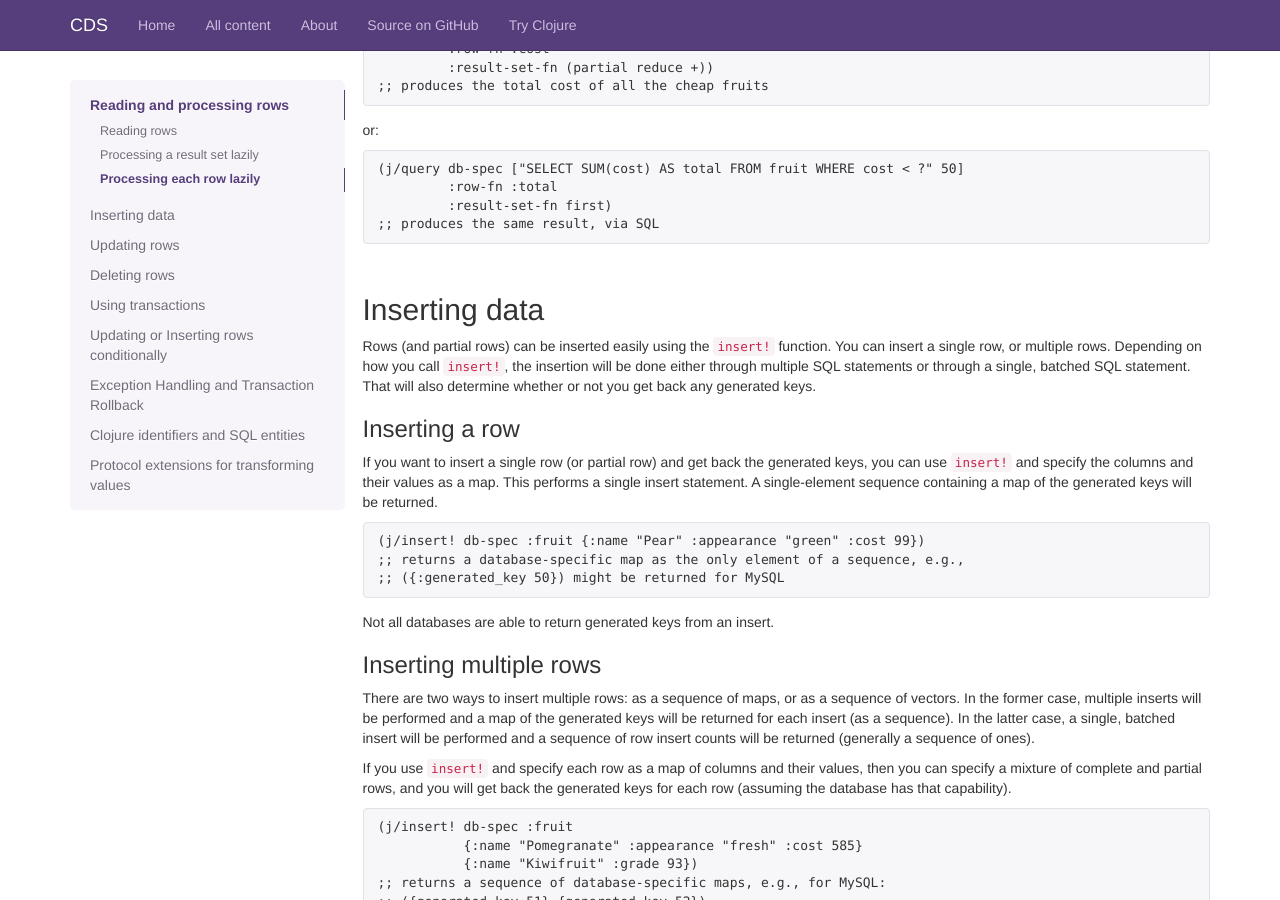
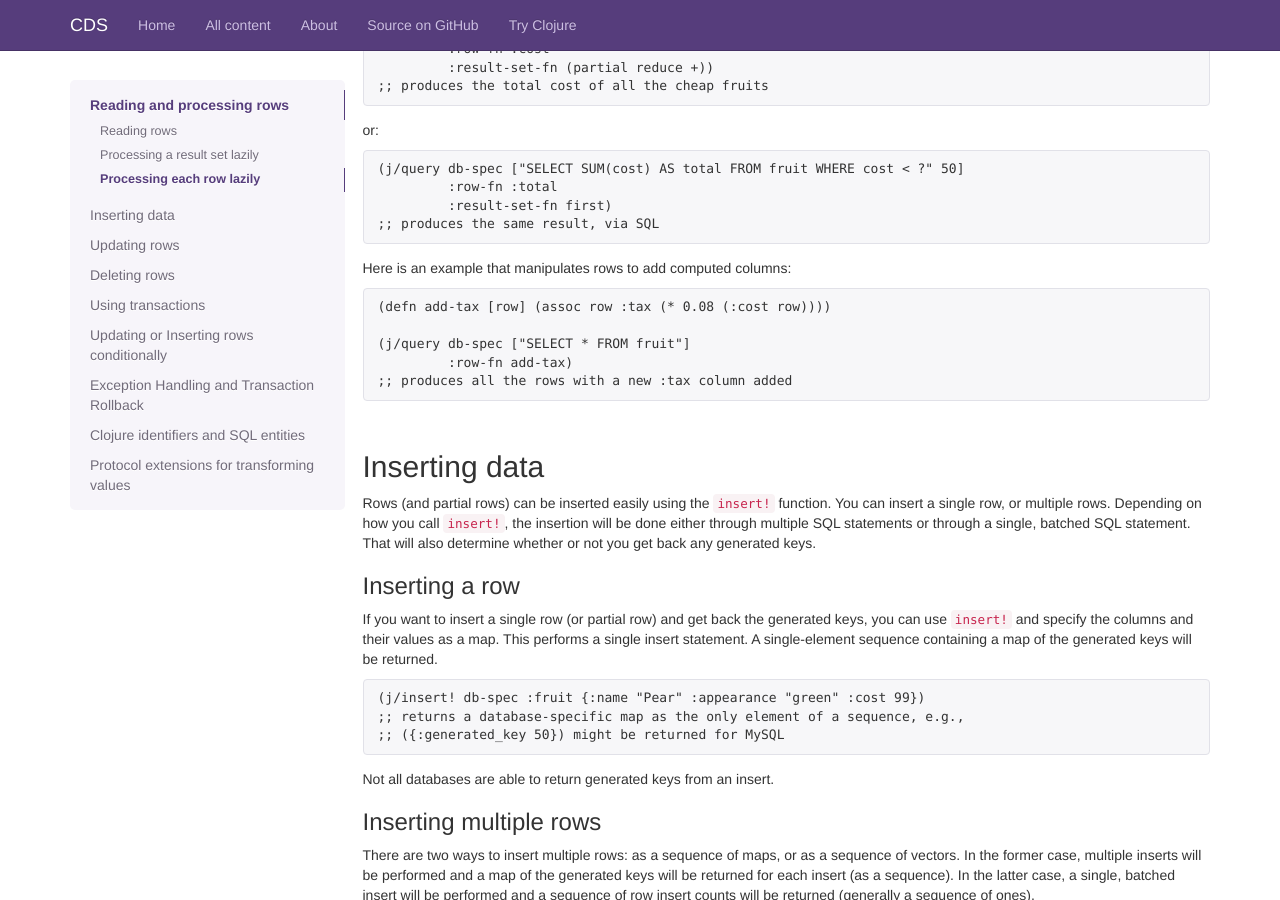
Before and after one commit to clojuredocs/guides, a Jekyll site: the page built from articles/ecosystem/java_jdbc/using_sql.md, in a window 1280 px wide and 900 px high, scrolled down 1618 px. Built offline with Jekyll 4.4.1, drawn with Linux system fonts in a browser that asks for light colours; some web fonts are replaced; Markdown is read by kramdown in place of the engine named in the settings.

Commit message:
Add a example of :row-fn suggested by a user new to Clojure

```diff
--- a/articles/ecosystem/java_jdbc/using_sql.md
+++ b/articles/ecosystem/java_jdbc/using_sql.md
@@ -79,6 +79,14 @@ or:
              :row-fn :total
              :result-set-fn first)
     ;; produces the same result, via SQL
+
+Here is an example that manipulates rows to add computed columns:
+
+    (defn add-tax [row] (assoc row :tax (* 0.08 (:cost row))))
+
+    (j/query db-spec ["SELECT * FROM fruit"]
+             :row-fn add-tax)
+    ;; produces all the rows with a new :tax column added
 
 ## Inserting data
 
```
